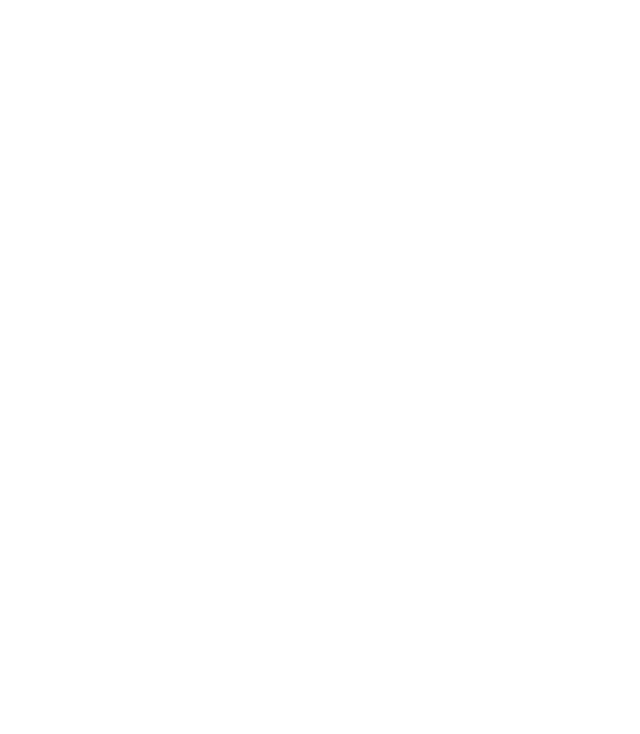
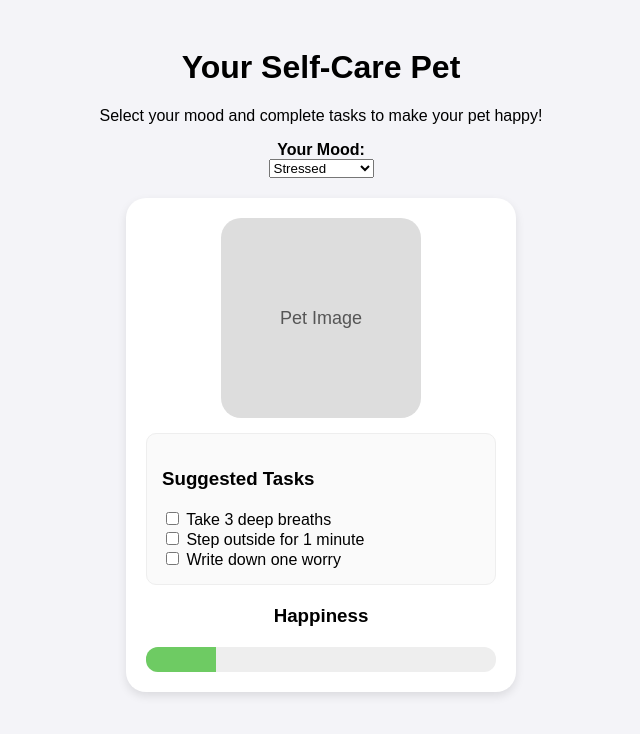
Before and after one commit to ConnorSpendlove/Code_Camp, a plain HTML site: page index.html in a window 1280 px wide. Shown: the whole page, without its empty margins (319-959 px from the left). Drawn offline with Linux system fonts and the light colour scheme.

Commit message:
added initial starter code basic html/css/js code

```diff
--- a/index.html
+++ b/index.html
@@ -1,11 +1,44 @@
 <!DOCTYPE html>
 <html lang="en">
 <head>
-    <meta charset="UTF-8">
-    <meta name="viewport" content="width=device-width, initial-scale=1.0">
-    <title>Document</title>
+  <meta charset="UTF-8" />
+  <title>Self-Care Pet</title>
+  <link rel="stylesheet" href="styles.css" />
 </head>
 <body>
 
+  <h1>Your Self-Care Pet</h1>
+  <p>Select your mood and complete tasks to make your pet happy!</p>
+
+  <!-- Mood Dropdown -->
+  <label for="mood-select"><strong>Your Mood:</strong></label>
+  <select id="mood-select">
+    <option value="stressed">Stressed</option>
+    <option value="low">Low Energy</option>
+    <option value="overwhelmed">Overwhelmed</option>
+    <option value="motivated">Motivated</option>
+    <option value="happy">Happy</option>
+  </select>
+
+  <!-- Pet Section -->
+  <div class="pet-container">
+
+    <div class="pet-image">
+      Pet Image
+    </div>
+
+    <div class="tasks">
+      <h3>Suggested Tasks</h3>
+      <div id="task-list"></div>
+    </div>
+
+    <h3 style="margin-top: 20px;">Happiness</h3>
+    <div class="happiness-meter">
+      <div id="happiness-fill"></div>
+    </div>
+
+  </div>
+
+  <script src="script.js"></script>
 </body>
 </html>
--- /dev/null
+++ b/script.js
@@ -0,0 +1,72 @@
+// Mood-based tasks
+const moodTasks = {
+  stressed: [
+    "Take 3 deep breaths",
+    "Step outside for 1 minute",
+    "Write down one worry"
+  ],
+  low: [
+    "Drink a glass of water",
+    "Do a 30-second stretch",
+    "Listen to a favorite song"
+  ],
+  overwhelmed: [
+    "Break your task into 1 small step",
+    "Clean one tiny area",
+    "Tell someone you're overwhelmed"
+  ],
+  motivated: [
+    "Work for 5 focused minutes",
+    "Plan one goal for today",
+    "Celebrate one small win"
+  ],
+  happy: [
+    "Send someone a kind message",
+    "Take a picture of something nice",
+    "Enjoy 1 quiet minute"
+  ]
+};
+
+const moodSelect = document.getElementById("mood-select");
+const taskList = document.getElementById("task-list");
+const happinessFill = document.getElementById("happiness-fill");
+
+let happiness = 20; // starting level
+
+// Populate tasks based on mood
+function loadTasks(mood) {
+  taskList.innerHTML = "";
+
+  moodTasks[mood].forEach(task => {
+    const container = document.createElement("label");
+    container.innerHTML = `
+      <input type="checkbox" class="task-checkbox" />
+      ${task}
+      <br>
+    `;
+    taskList.appendChild(container);
+  });
+
+  // Add event listeners for new checkboxes
+  document.querySelectorAll(".task-checkbox").forEach(box => {
+    box.addEventListener("change", increaseHappiness);
+  });
+}
+
+// Increase happiness when tasks are checked
+function increaseHappiness() {
+  if (this.checked) {
+    happiness = Math.min(happiness + 10, 100);
+  } else {
+    happiness = Math.max(happiness - 10, 0);
+  }
+  happinessFill.style.width = happiness + "%";
+}
+
+// Default load
+loadTasks("stressed");
+
+// Whenever mood changes → load new tasks
+moodSelect.addEventListener("change", e => {
+  loadTasks(e.target.value);
+});
--- a/styles.css
+++ b/styles.css
@@ -1,5 +1,60 @@
 body {
-    margin: 0;
-    padding: 0;
-    font-family: Arial, sans-serif;
+  font-family: Arial, sans-serif;
+  background: #f4f4f8;
+  display: flex;
+  flex-direction: column;
+  align-items: center;
+  padding: 20px;
 }
+
+h1 {
+  margin-bottom: 5px;
+}
+
+.pet-container {
+  margin-top: 20px;
+  text-align: center;
+  background: white;
+  padding: 20px;
+  border-radius: 20px;
+  width: 350px;
+  box-shadow: 0 4px 10px rgba(0,0,0,0.1);
+}
+
+.pet-image {
+  width: 200px;
+  height: 200px;
+  background: #ddd;
+  border-radius: 20px;
+  margin: 0 auto;
+  display: flex;
+  justify-content: center;
+  align-items: center;
+  color: #555;
+  font-size: 18px;
+}
+
+.tasks {
+  text-align: left;
+  margin-top: 15px;
+  background: #fafafa;
+  padding: 15px;
+  border-radius: 10px;
+  border: 1px solid #eee;
+}
+
+.happiness-meter {
+  margin-top: 20px;
+  width: 100%;
+  background: #eee;
+  height: 25px;
+  border-radius: 12px;
+  overflow: hidden;
+}
+
+#happiness-fill {
+  width: 20%; /* default */
+  height: 100%;
+  background: #6ecb63;
+  transition: width 0.3s;
+}
```
Also changed, not shown: 1 other file.
